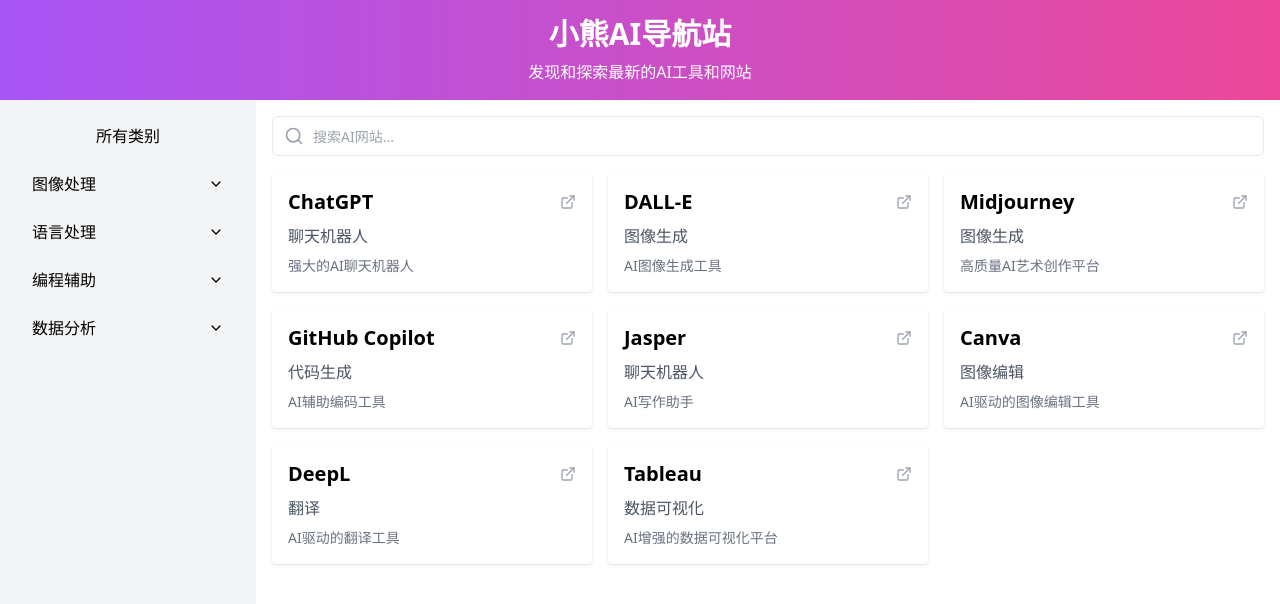
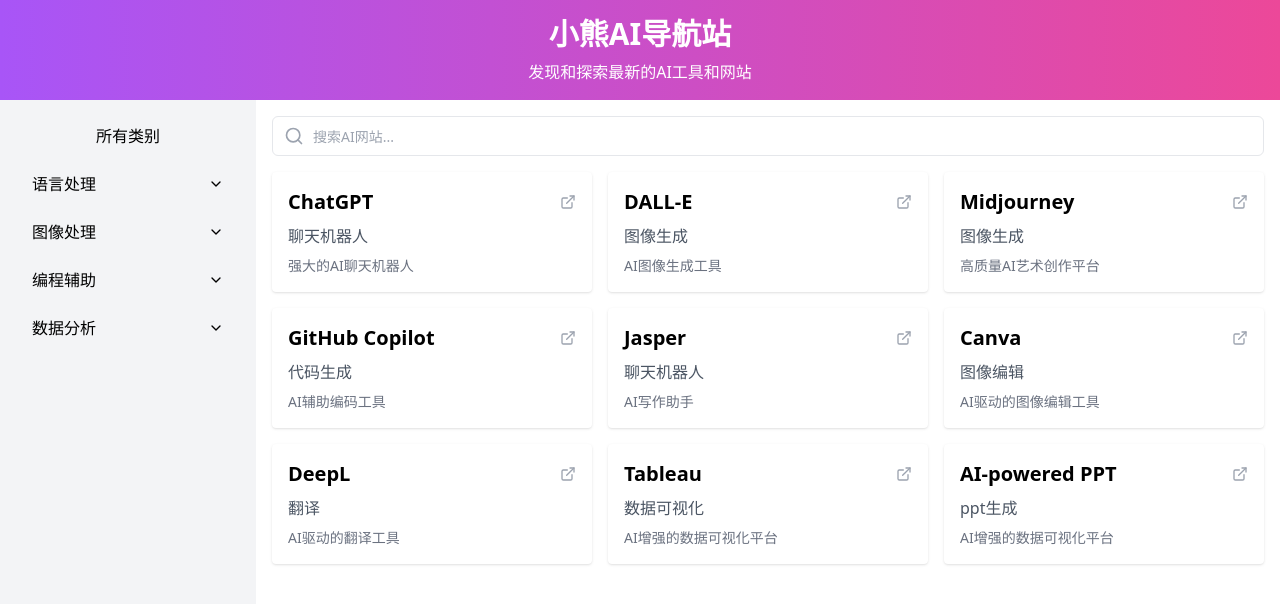
Before and after one commit to dahaoGPT/AI-Navigation, a Next.js app: page / in a window 1280 px wide. Shown: the top 604 px of the page. Built offline with nearby package versions, Linux system fonts and the light colour scheme.

Commit message:
增加了ppt生成的网站链接

```diff
--- a/app/page.tsx
+++ b/app/page.tsx
@@ -21,20 +21,21 @@
 
 const categories = [
   {
+    id: 'language',
+    name: '语言处理',
+    subcategories: [
+      { id: 'ppt-generation', name: 'ppt生成' },
+      { id: 'chatbots', name: '聊天机器人' },
+      { id: 'text-to-speech', name: '文字转语音' },
+      { id: 'translation', name: '翻译' },
+    ]
+  },
+  {
     id: 'image',
     name: '图像处理',
     subcategories: [
       { id: 'image-generation', name: '图像生成' },
       { id: 'image-editing', name: '图像编辑' },
-    ]
-  },
-  {
-    id: 'language',
-    name: '语言处理',
-    subcategories: [
-      { id: 'chatbots', name: '聊天机器人' },
-      { id: 'text-to-speech', name: '文字转语音' },
-      { id: 'translation', name: '翻译' },
     ]
   },
   {
@@ -64,6 +65,7 @@
   { id: 6, name: 'Canva', url: 'https://www.canva.com', category: 'image-editing', description: 'AI驱动的图像编辑工具' },
   { id: 7, name: 'DeepL', url: 'https://www.deepl.com', category: 'translation', description: 'AI驱动的翻译工具' },
   { id: 8, name: 'Tableau', url: 'https://www.tableau.com', category: 'data-visualization', description: 'AI增强的数据可视化平台' },
+  { id: 9, name: 'AI-powered PPT', url: 'https://www.aippt.cn/', category: 'ppt-generation', description: 'AI增强的数据可视化平台' },
 ]
 
 export default function AINavigation() {
```
